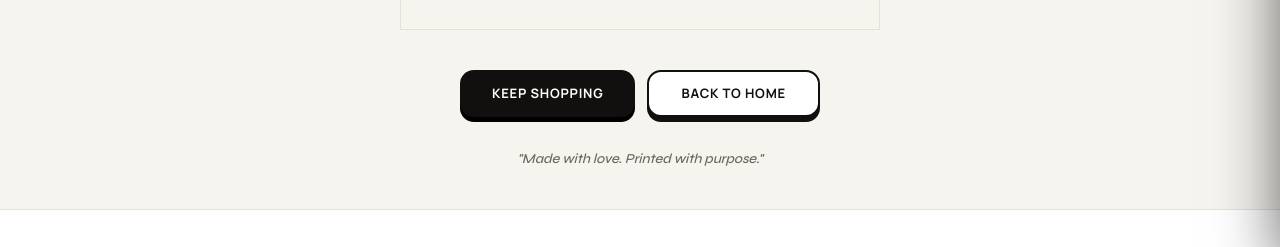
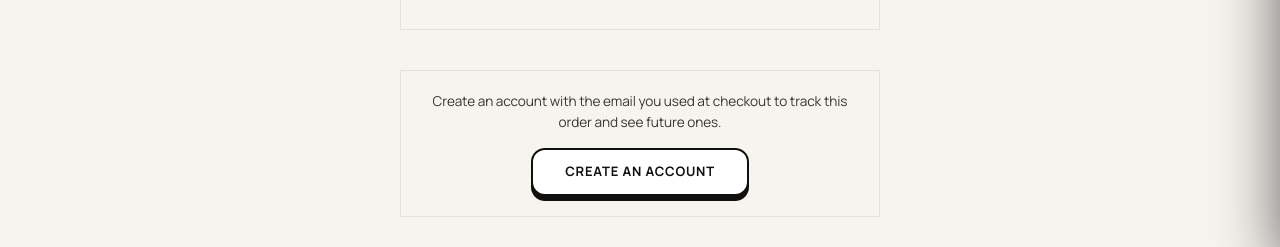
Before and after one commit to jammmmmmer/theheartwearstore, a Next.js app: page /success in a window 1280 px wide. Shown: the part 532-779 px from the top of the page. Built offline with nearby package versions, Linux system fonts and the light colour scheme; no server answers.

Commit message:
Link checkout to accounts: prefill logged-in email + success-page account prompt

```diff
--- a/app/success/page.tsx
+++ b/app/success/page.tsx
@@ -1,15 +1,20 @@
 'use client'
 
-import { useEffect } from 'react'
+import { useEffect, useState } from 'react'
 import Link from 'next/link'
 import { useCartStore } from '@/lib/cart-store'
 import { useTranslation } from '@/lib/language-context'
+import { supabase } from '@/lib/supabase'
 
 export default function SuccessPage() {
   const { clearCart } = useCartStore()
   const { tr } = useTranslation()
+  const [signedIn, setSignedIn] = useState<boolean | null>(null)
 
   useEffect(() => { clearCart() }, [clearCart])
+  useEffect(() => {
+    supabase.auth.getSession().then(({ data }) => setSignedIn(!!data.session))
+  }, [])
 
   return (
     <div style={{ background: 'var(--hw-black)', minHeight: '70vh', display: 'flex', alignItems: 'center', justifyContent: 'center', padding: '40px 20px' }}>
@@ -43,6 +48,26 @@ export default function SuccessPage() {
           </ul>
         </div>
 
+        {/* Account prompt — track order / create account */}
+        {signedIn !== null && (
+          <div style={{ border: '1px solid var(--hw-border)', padding: '20px 24px', marginBottom: '32px' }}>
+            {signedIn ? (
+              <Link href="/account" style={{ color: 'var(--hw-accent)', fontSize: '0.85rem', textDecoration: 'none' }}>
+                {tr.success_track_member} →
+              </Link>
+            ) : (
+              <>
+                <p style={{ fontSize: '0.85rem', color: 'var(--hw-light)', marginBottom: '14px', lineHeight: 1.6 }}>
+                  {tr.success_track_guest}
+                </p>
+                <Link href="/account" className="btn-outline" style={{ display: 'inline-block' }}>
+                  {tr.success_track_cta}
+                </Link>
+              </>
+            )}
+          </div>
+        )}
+
         <div className="flex flex-col sm:flex-row gap-3 justify-center">
           <Link href="/shop" className="btn-primary">{tr.success_keep_shopping}</Link>
           <Link href="/" className="btn-outline">{tr.success_home}</Link>
--- a/components/CartDrawer.tsx
+++ b/components/CartDrawer.tsx
@@ -7,6 +7,7 @@ import { useState } from 'react'
 import { useTranslation } from '@/lib/language-context'
 import { useCurrency } from '@/lib/currency-context'
 import { priceInCurrency, formatMoney } from '@/lib/currency'
+import { supabase } from '@/lib/supabase'
 
 export default function CartDrawer() {
   const { items, isOpen, closeCart, removeItem, updateQuantity, clearCart } = useCartStore()
@@ -29,10 +30,15 @@ export default function CartDrawer() {
     setIsLoading(true)
     setError(null)
     try {
+      // Carry the signed-in customer's email into checkout so the order links
+      // back to their account (Stripe prefills the email field with it).
+      const { data: sessionData } = await supabase.auth.getSession()
+      const customerEmail = sessionData.session?.user.email
+
       const res = await fetch('/api/create-checkout', {
         method: 'POST',
         headers: { 'Content-Type': 'application/json' },
-        body: JSON.stringify({ items, currency }),
+        body: JSON.stringify({ items, currency, customerEmail }),
       })
       if (!res.ok) {
         const data = await res.json().catch(() => ({}))
--- a/lib/translations.ts
+++ b/lib/translations.ts
@@ -211,6 +211,9 @@ export const t = {
     success_next_4: "You'll get a shipping notification by email",
     success_keep_shopping: 'Keep Shopping',
     success_home: 'Back to Home',
+    success_track_guest: 'Create an account with the email you used at checkout to track this order and see future ones.',
+    success_track_cta: 'Create an account',
+    success_track_member: 'View this order in your account',
     success_quote: '"Made with love. Printed with purpose."',
 
     // Cancel
@@ -500,6 +503,9 @@ export const t = {
     success_next_4: "Vous recevrez une notification d'expédition par courriel",
     success_keep_shopping: 'Continuer les achats',
     success_home: "Retour à l'accueil",
+    success_track_guest: 'Créez un compte avec le courriel utilisé à la caisse pour suivre cette commande et voir les prochaines.',
+    success_track_cta: 'Créer un compte',
+    success_track_member: 'Voir cette commande dans votre compte',
     success_quote: '« Fait avec amour. Imprimé avec intention. »',
 
     // Cancel
```
